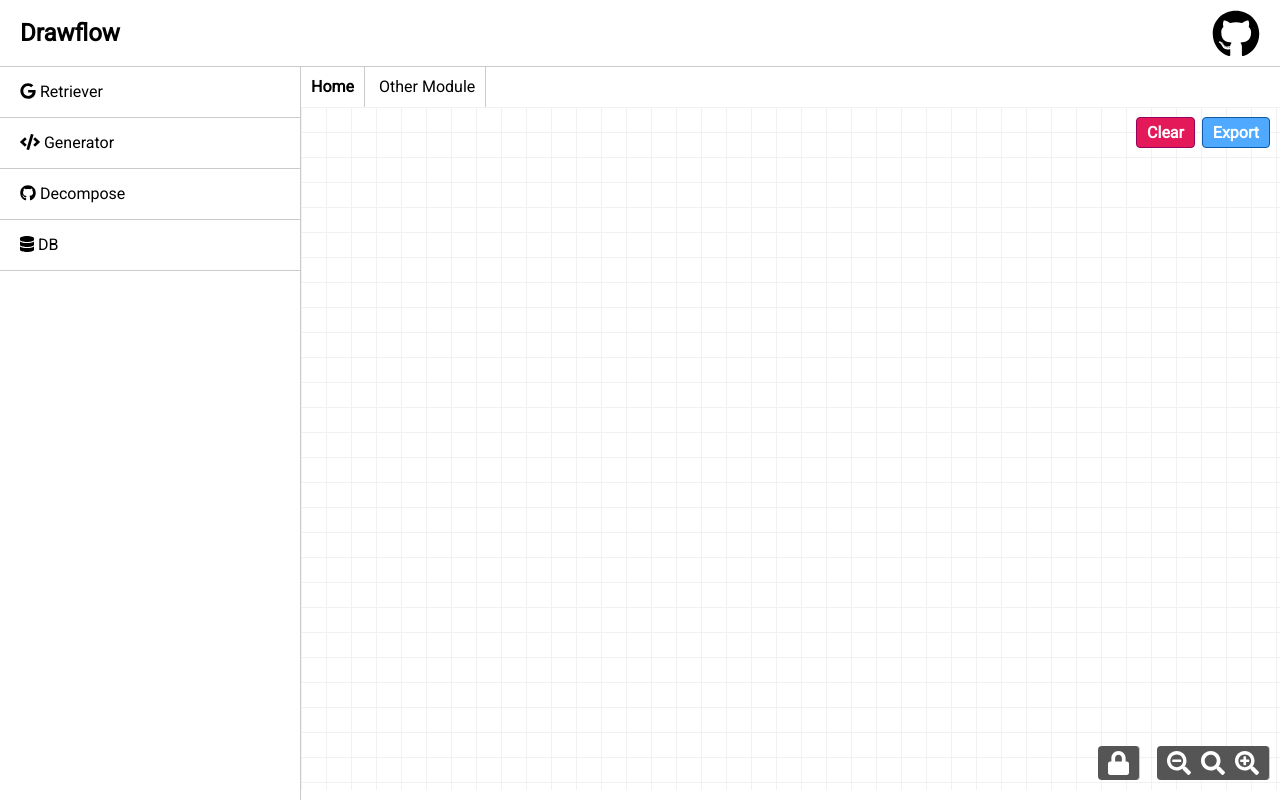
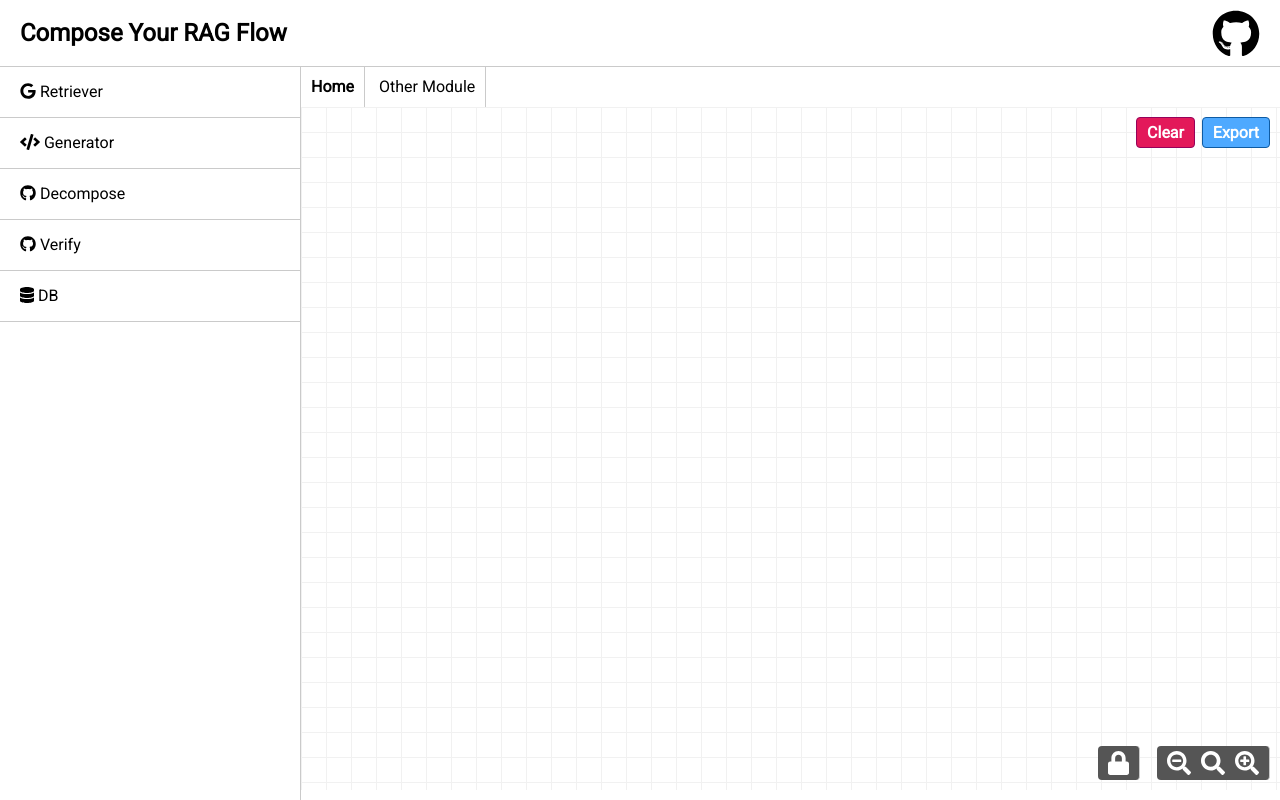
Before and after one commit to ldilab/RAG, a website built with webpack: page index.html in a window 1280 px wide. Shown: the top 800 px of the page. Built offline with nearby package versions, Linux system fonts and the light colour scheme; a script that the page names is missing.

Commit message:
Update index.html

```diff
--- a/index.html
+++ b/index.html
@@ -18,7 +18,7 @@
 
 
   <header>
-    <h2>Drawflow</h2>
+    <h2>Compose Your RAG Flow</h2>
     <div class="github-link"><a href="https://github.com/jerosoler/Drawflow" target="_blank"><i class="fab fa-github fa-3x"></i></a></div>
   </header>
   <div class="wrapper">
@@ -31,6 +31,9 @@
       </div>
       <div class="drag-drawflow" draggable="true" ondragstart="drag(event)" data-node="github">
         <i class="fab fa-github"></i><span> Decompose</span>
+      </div>
+         <div class="drag-drawflow" draggable="true" ondragstart="drag(event)" data-node="github">
+        <i class="fab fa-github"></i><span> Verify</span>
       </div>
            <div class="drag-drawflow" draggable="true" ondragstart="drag(event)" data-node="dbclick">
         <i class="fas fa-database"></i><span> DB</span>
```
